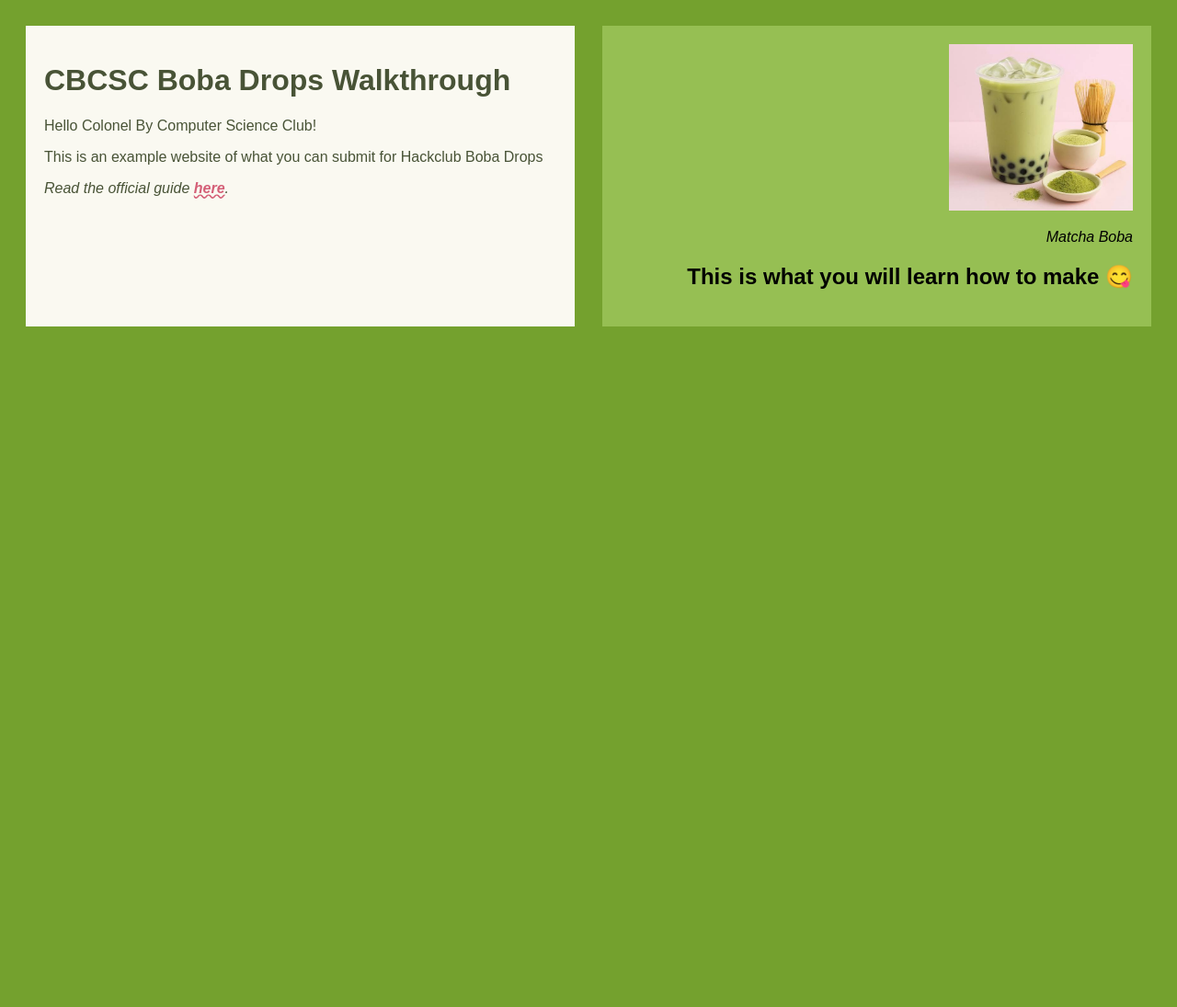
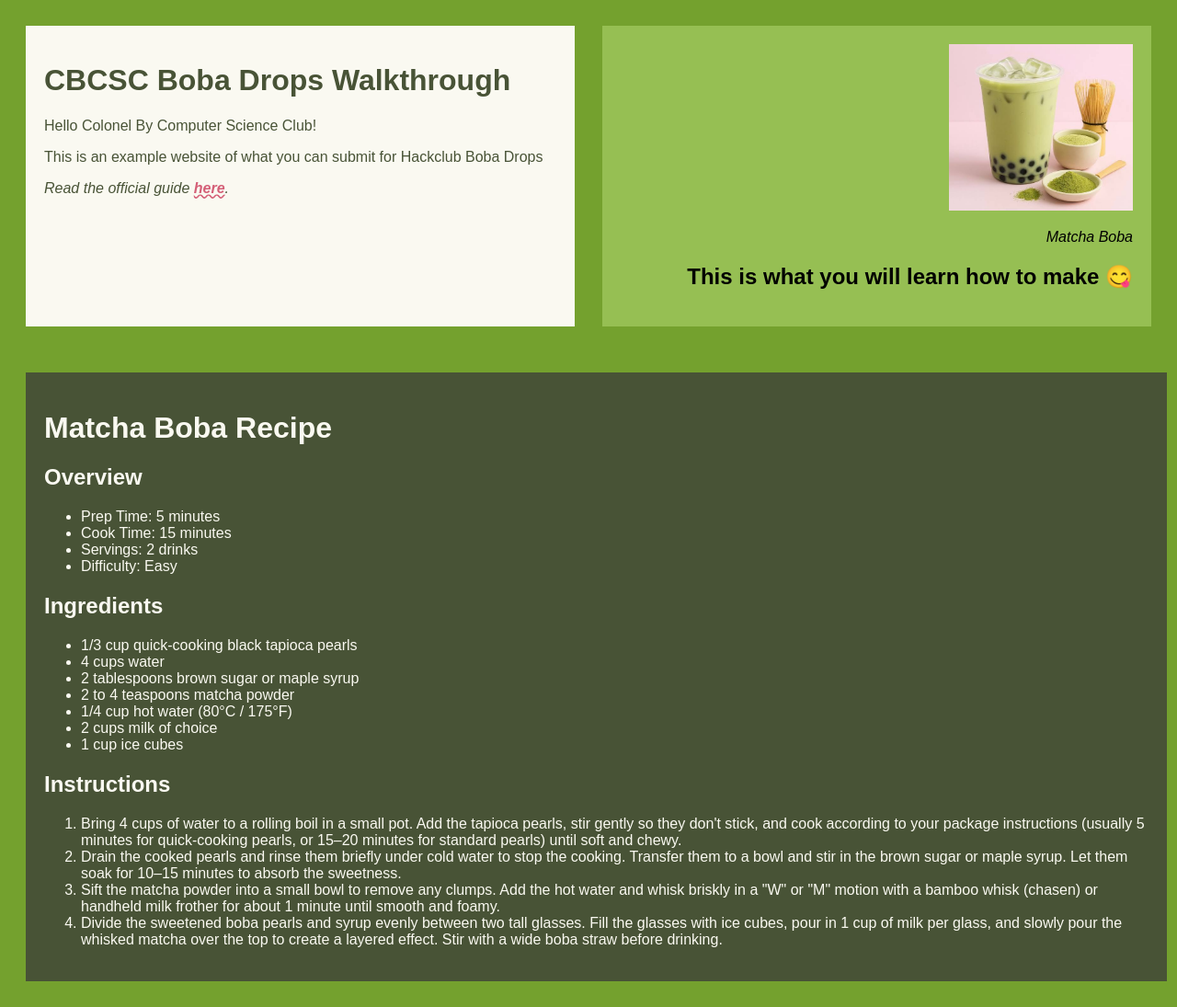
Before and after one commit to avilldev/CBCSC-Boba-Drops-Walkthrough, a plain HTML site: page index.html in a window 1280 px wide. Shown: the whole page at 92% size. Before the commit the page ends 800 px from the top, so only its background shows below. Drawn offline with Linux system fonts and the light colour scheme.

Commit message:
Added the instructions section. Completed the website.

```diff
--- a/index.html
+++ b/index.html
@@ -7,6 +7,7 @@
     <title>CBCSC Boba Drops Example</title>
 </head>
 <body>
+    <div id="content">
         <div id="header">
             <div id="hello">
                     <h1>CBCSC Boba Drops Walkthrough</h1>
@@ -23,5 +24,41 @@
                 <h2>This is what you will learn how to make 😋</h2>
             </div>
         </div>
+        <div id="recipe">
+            <h1>
+                Matcha Boba Recipe
+            </h1>
+            <h2>
+                Overview
+            </h2>
+            <ul>
+                <li>Prep Time: 5 minutes</li>
+                <li>Cook Time: 15 minutes</li>
+                <li>Servings: 2 drinks</li>
+                <li>Difficulty: Easy</li>
+            </ul>
+            <h2>
+                Ingredients
+            </h2>
+            <ul>
+                <li>1/3 cup quick-cooking black tapioca pearls</li>
+                <li>4 cups water</li>
+                <li>2 tablespoons brown sugar or maple syrup</li>
+                <li>2 to 4 teaspoons matcha powder</li>
+                <li>1/4 cup hot water (80°C / 175°F)</li>
+                <li>2 cups milk of choice</li>
+                <li>1 cup ice cubes</li>
+            </ul>
+            <h2>
+                Instructions
+            </h2>
+            <ol>
+                <li>Bring 4 cups of water to a rolling boil in a small pot. Add the tapioca pearls, stir gently so they don't stick, and cook according to your package instructions (usually 5 minutes for quick-cooking pearls, or 15–20 minutes for standard pearls) until soft and chewy.</li>
+                <li>Drain the cooked pearls and rinse them briefly under cold water to stop the cooking. Transfer them to a bowl and stir in the brown sugar or maple syrup. Let them soak for 10–15 minutes to absorb the sweetness.</li>
+                <li>Sift the matcha powder into a small bowl to remove any clumps. Add the hot water and whisk briskly in a "W" or "M" motion with a bamboo whisk (chasen) or handheld milk frother for about 1 minute until smooth and foamy.</li>
+                <li>Divide the sweetened boba pearls and syrup evenly between two tall glasses. Fill the glasses with ice cubes, pour in 1 cup of milk per glass, and slowly pour the whisked matcha over the top to create a layered effect. Stir with a wide boba straw before drinking.</li>
+            </ol>
+        </div>
+    </div>
 </body>
 </html>
--- a/style.css
+++ b/style.css
@@ -14,6 +14,12 @@
 body {
     font-family: 'Arial';
     background: var(--matcha-color);
+}
+
+#content {
+    display: flex;
+    flex-direction: column;
+    gap: 30px;
 }
 
 #header {
@@ -44,3 +50,12 @@ a {
     text-decoration: underline;
     text-decoration-style: wavy;
 }
+
+#recipe {
+    text-align: left;
+    background: var(--dark-matcha-color);
+    color: var(--creme-white);
+    width: 95%;
+    padding: 20px;
+    margin: 0px 20px 20px 20px;
+}
```
Lines whose indentation alone changed are shown as unchanged.
